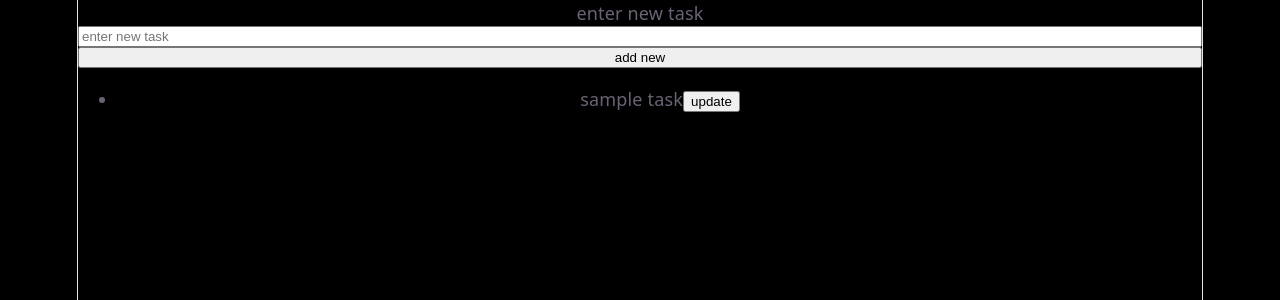
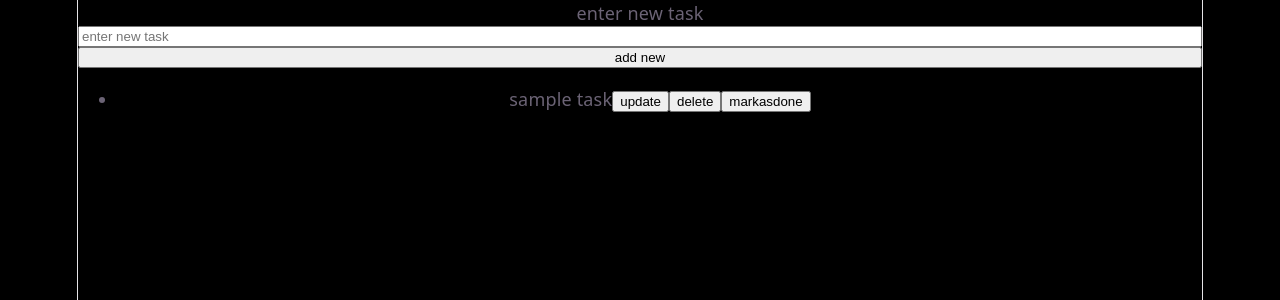
Before and after one commit to Rahul-Ranjan-dev/learning-react, a React (Vite) app: page / in a window 1280 px wide. Shown: the top 300 px of the page. Built offline with nearby package versions, Linux system fonts and the light colour scheme.

Commit message:
save changes

```diff
--- a/src/todo1.jsx
+++ b/src/todo1.jsx
@@ -1,14 +1,14 @@
 import { useState } from "react";
 import { v4 as uuid } from "uuid";
 export default function Todo1(){
-    const [tasks,settasks]=useState([{v:"sample task",id:uuid()}]);
+    const [tasks,settasks]=useState([{v:"sample task",id:uuid(),isMarked:false}]);
     const [newTask,setnewTask]=useState("");
     const [toggle,settoggle]=useState(true)
     function handleChange(event){
        setnewTask(event.target.value)
     }
     function handleSubmit(){
-        settasks([...tasks,{v:newTask,id:uuid()}])
+        settasks([...tasks,{v:newTask,id:uuid(),isMarked:false}])
         setnewTask("")
     }
     function handleUpdate(id){
@@ -23,14 +23,32 @@ export default function Todo1(){
     })
       settasks(updateTask)
     }
+    function handleDelete(id){
+      const updateTask=tasks.filter((task)=>task.id!==id)
+      settasks(updateTask)
+    }
+    function handleMark(id){
+          const MarkTask=tasks.map((task)=>{
+            if(task.id==id){
+              return   {...task,isMarked:!task.isMarked}
+            }
+            else{
+                return task;
+            }
+
+          })
+          settasks(MarkTask)
+    }
     return(
         <>
 
         <label htmlFor="newtask">enter new task</label>
         <input id="newtask" placeholder="enter new task" value={newTask} onChange={handleChange} />
         <button onClick={handleSubmit}>add new</button>
-        <ul>{tasks.map((task)=><li key={task.id}>{task.v}
+        <ul>{tasks.map((task)=><li key={task.id} style={{ textDecoration:task.isMarked==true? "line-through":"none"}}>{task.v}
             <button onClick={()=>handleUpdate(task.id)}>update</button>
+            <button onClick={()=>handleDelete(task.id)}>delete</button>
+            <button onClick={()=>handleMark(task.id)}>markasdone</button>
         </li>)}</ul>
         </>
     )
```
